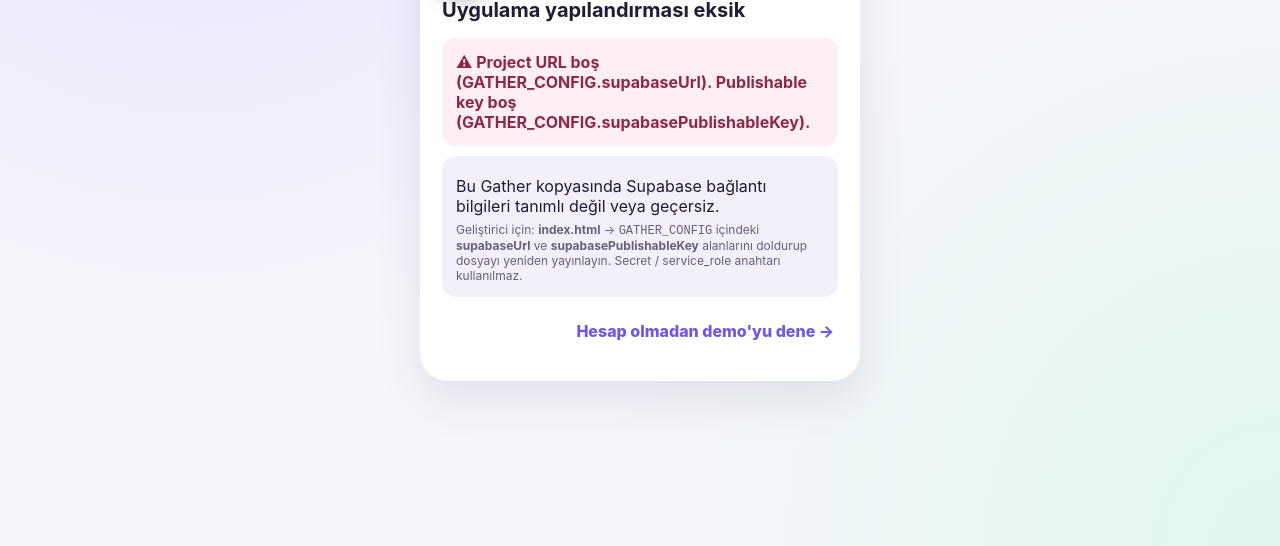
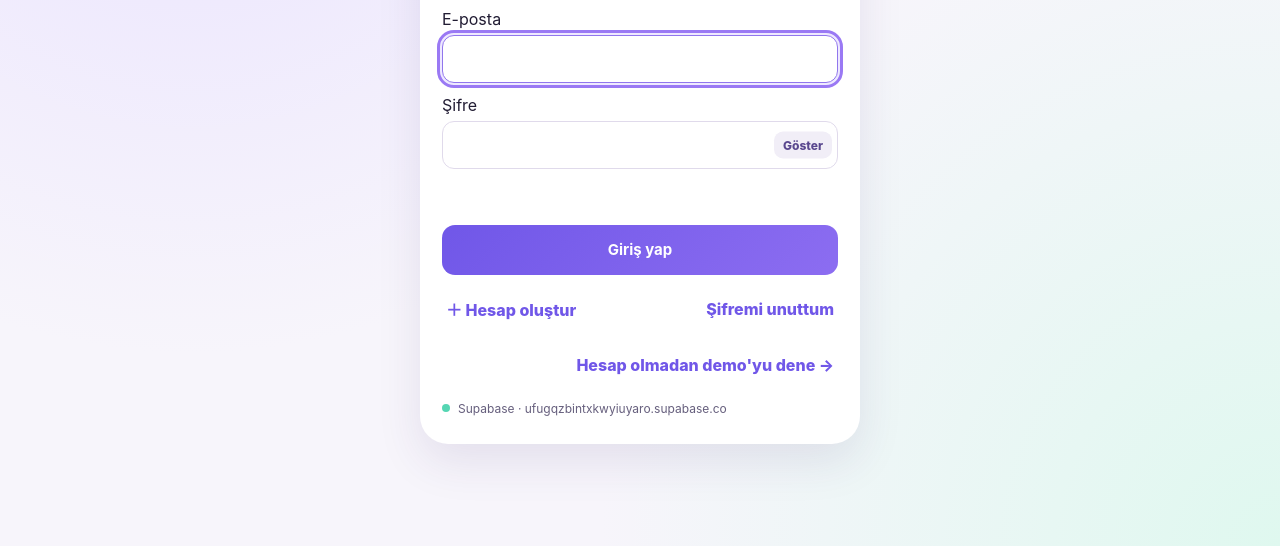
Before and after one commit to Grumpypineappl/gather-dev, a plain HTML site: page index.html in a window 1280 px wide. Shown: the part 254-800 px from the top of the page. Drawn offline with nearby package versions, Linux system fonts and the light colour scheme.

Commit message:
Update index.html

```diff
--- a/index.html
+++ b/index.html
@@ -1214,8 +1214,8 @@ body.loggedOut .mnav{display:none!important} /* giriş ekranında alt menü gös
    v0.9: Kurulum/bağlantı ekranı kaldırıldı. Değerler YALNIZCA buradan okunur. */
 window.GATHER_CONFIG = {
   appVersion: '0.9.0-dev',
-  supabaseUrl: '',               // ← DOLDURUN: https://ufugqzbintxkwyiuyaro.supabase.co/rest/v1/
-  supabasePublishableKey: '',    // ← DOLDURUN: sb_publishable_zjEGxu270dryereUn862LA_hm7UMIbZ
+  supabaseUrl: 'https://ufugqzbintxkwyiuyaro.supabase.co/rest/v1/',               // ← DOLDURUN: https://ufugqzbintxkwyiuyaro.supabase.co/rest/v1/
+  supabasePublishableKey: 'sb_publishable_zjEGxu270dryereUn862LA_hm7UMIbZ',    // ← DOLDURUN: sb_publishable_zjEGxu270dryereUn862LA_hm7UMIbZ
   sdkUrl: 'https://cdn.jsdelivr.net/npm/@supabase/supabase-js@2', // Supabase JS SDK (CDN)
   profileTable: 'profiles',      // public.profiles
   redirectUrl: '',               // boşsa bu sayfanın adresi (ör. https://KULLANICI.github.io/gather-dev/) kullanılır
```
